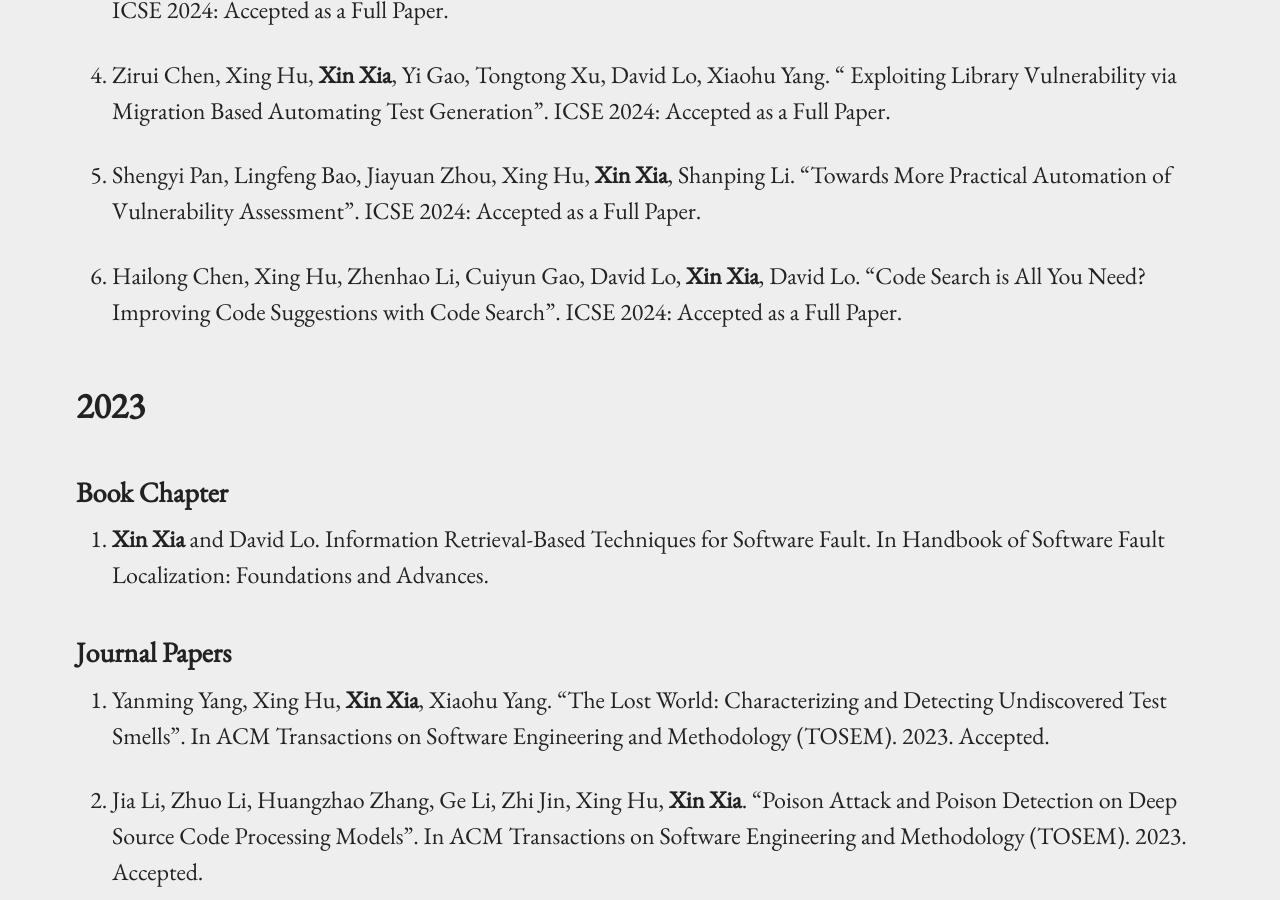
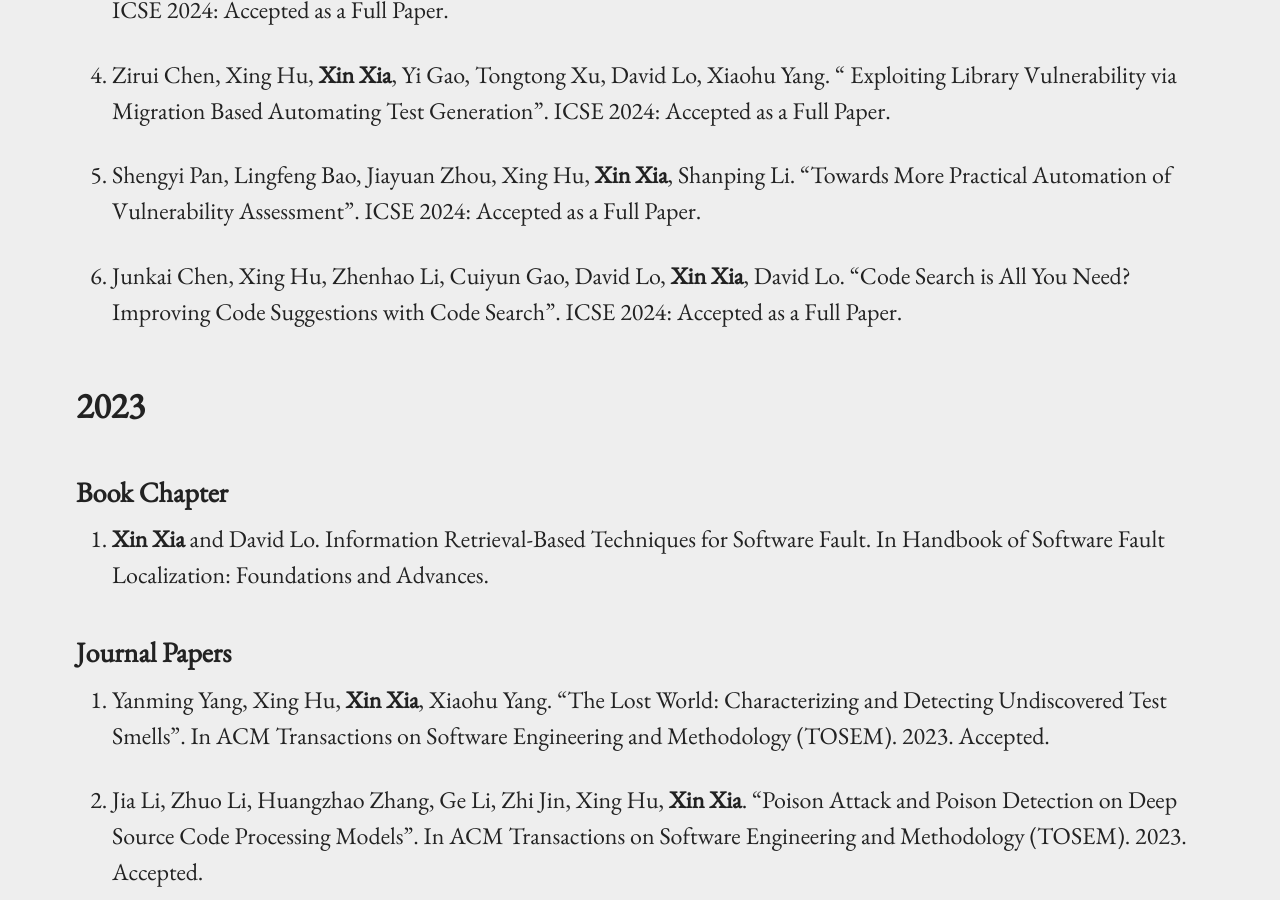
Before and after one commit to xin-xia/xin-xia.github.io, a Jekyll site: the page built from publication.md, in a window 1280 px wide and 900 px high, scrolled down 1100 px. Built offline with Jekyll 4.4.1, drawn with Linux system fonts in a browser that asks for light colours; our own code applies the rules of GitHub Pages for plain Markdown files.

Commit message:
Update publication.md

```diff
--- a/publication.md
+++ b/publication.md
@@ -29,7 +29,7 @@ permalink: /publication/
 
 160. Shengyi Pan, Lingfeng Bao, Jiayuan Zhou, Xing Hu, <strong>Xin Xia</strong>, Shanping Li. "Towards More Practical Automation of Vulnerability Assessment". ICSE 2024: Accepted as a  Full Paper.      <br />
 
-159. Hailong Chen, Xing Hu, Zhenhao Li, Cuiyun Gao, David Lo, <strong>Xin Xia</strong>, David Lo. "Code Search is All You Need? Improving Code Suggestions with Code Search". ICSE 2024: Accepted as a  Full Paper.      <br />
+159. Junkai Chen, Xing Hu, Zhenhao Li, Cuiyun Gao, David Lo, <strong>Xin Xia</strong>, David Lo. "Code Search is All You Need? Improving Code Suggestions with Code Search". ICSE 2024: Accepted as a  Full Paper.      <br />
 
 ## 2023
 
```
